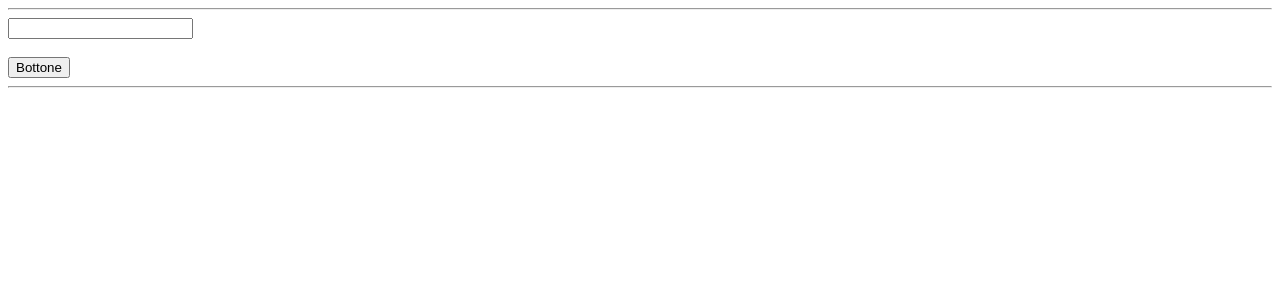
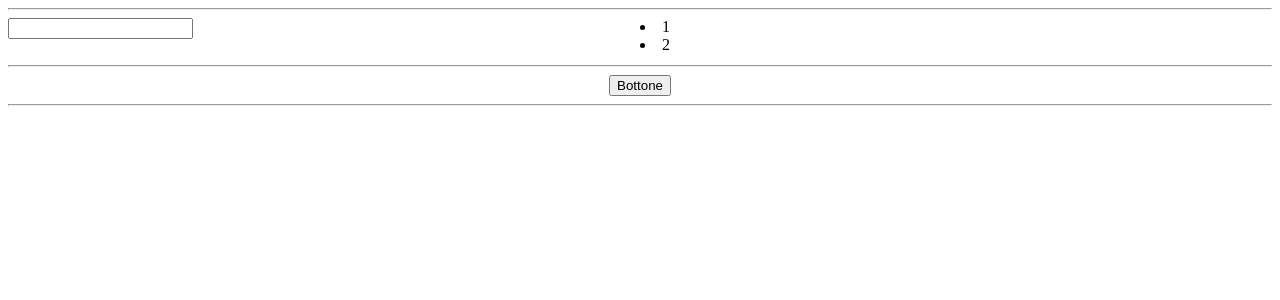
Before and after one commit to DavideCracco/angular-tmefpa, an Angular app: page / in a window 1280 px wide. Shown: the top 300 px of the page. Built offline with nearby package versions, Linux system fonts and the light colour scheme.

Commit message:
7 files modified

```diff
--- a/src/app/app.component.css
+++ b/src/app/app.component.css
@@ -1,6 +1,11 @@
 .column{
   float: left;
   width: 50%;
+}
+
+.column2{
+  float: center;
+  width: 100%;
 }
 
 .row:after{
--- a/src/app/app.component.html
+++ b/src/app/app.component.html
@@ -2,14 +2,21 @@
 
 <div class="row">
 
-<div class="column">
-  <app-controller></app-controller>
+  <div class="column">
+    <app-controller></app-controller>
+  </div>
+
+  <div class="column">
+    <app-lista [lista]="lista" ></app-lista>
+  </div>
+
 </div>
+<hr>
 
-<div class="column">
-  <app-lista></app-lista>
-</div>
-
+<div class="row">
+  <div align="center">
+    <button type="button" (click)="setLista()">Bottone</button>
+  </div>
 </div>
 
 <hr>
--- a/src/app/app.component.ts
+++ b/src/app/app.component.ts
@@ -6,4 +6,13 @@ import { Component } from '@angular/core';
   styleUrls: [ './app.component.css' ]
 })
 export class AppComponent  {
+  lista = [1, 2];
+
+  setLista(element){
+    console.log(element + " - " + this.lista);
+    if(element != null || element != undefined){
+      return this.lista.push(element);
+    }
+  }
+
 }
--- a/src/app/bus.service.ts
+++ b/src/app/bus.service.ts
@@ -3,7 +3,18 @@ import { Injectable } from '@angular/core';
 @Injectable()
 export class BusService {
   element;
+  lista: any = [];
 
   constructor() { }
 
+  public setElement(element){
+    this.element = element;
+    this.lista.push(this.element);
+    console.log(this.lista);
+  }
+
+  public getElement(){
+    return this.element;
+  }
+
 }
--- a/src/app/controller/controller.component.html
+++ b/src/app/controller/controller.component.html
@@ -2,6 +2,8 @@
   <input class="box" [(ngModel)]="element">
 </div>
 <br>
+<!--
 <div>
-  <button type="button" (click)="onClick()">Bottone</button>{{element}}
+  <button type="button" (click)="onClick()">Bottone</button>
 </div>
+-->
--- a/src/app/controller/controller.component.ts
+++ b/src/app/controller/controller.component.ts
@@ -1,21 +1,23 @@
-import { Component, OnInit } from '@angular/core';
+import { Component, Output,  OnInit } from '@angular/core';
 import { BusService } from '../bus.service';
+
 @Component({
   selector: 'app-controller',
   templateUrl: './controller.component.html',
   styleUrls: ['./controller.component.css']
 })
 export class ControllerComponent implements OnInit {
-  element;
+  @Output() element;
 
-  constructor(service: BusService) {
+  constructor(public service: BusService) {
 
    }
 
   ngOnInit() {
   }
 
-  onClick(){
+  onClick(): void{
+    this.service.setElement(this.element);
   }
 
 }
--- a/src/app/lista/lista.component.ts
+++ b/src/app/lista/lista.component.ts
@@ -1,4 +1,5 @@
-import { Component, OnInit } from '@angular/core';
+import { Component, Input, OnInit } from '@angular/core';
+import { BusService } from '../bus.service';
 
 @Component({
   selector: 'app-lista',
@@ -6,12 +7,14 @@ import { Component, OnInit } from '@angular/core';
   styleUrls: ['./lista.component.css']
 })
 export class ListaComponent implements OnInit {
-  lista = [];
+  @Input() lista = [];
 
-  constructor() {
+  constructor(public service: BusService) {
    }
 
   ngOnInit() {
   }
 
+
+
 }
```
